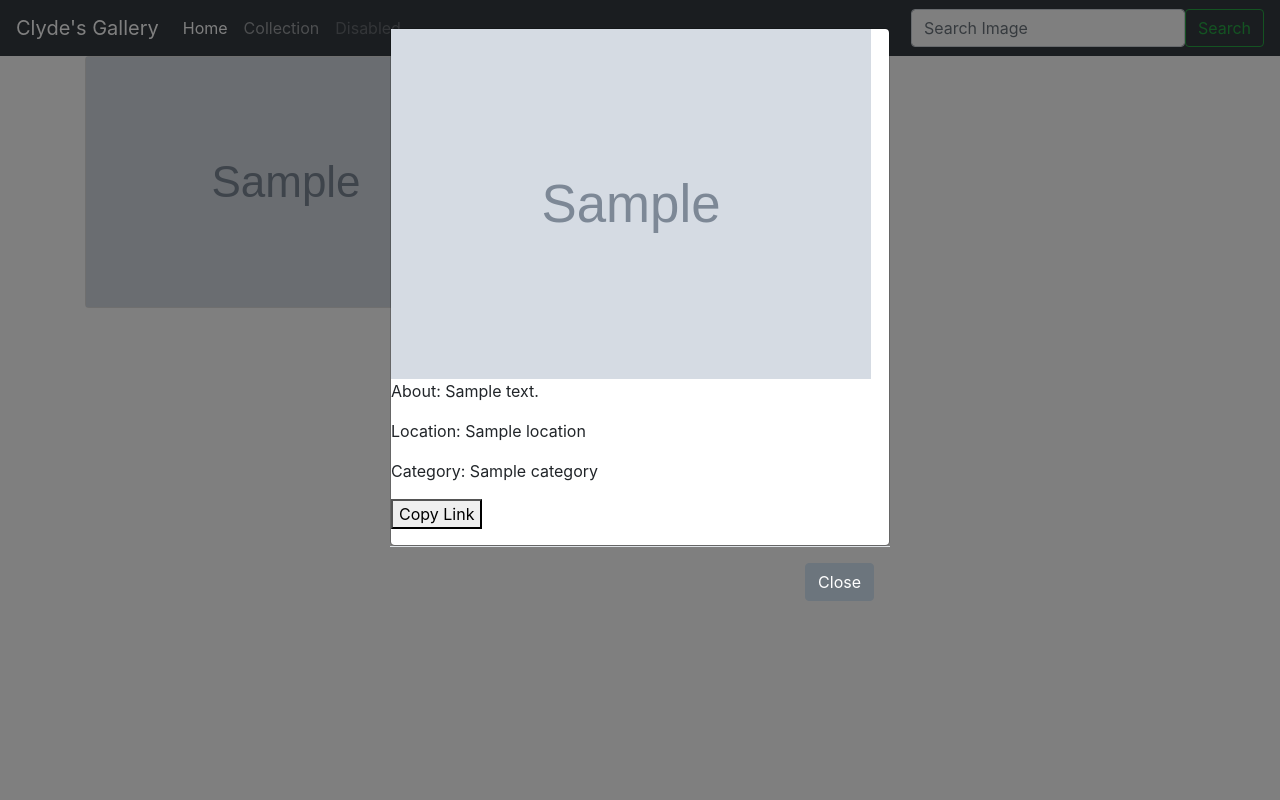
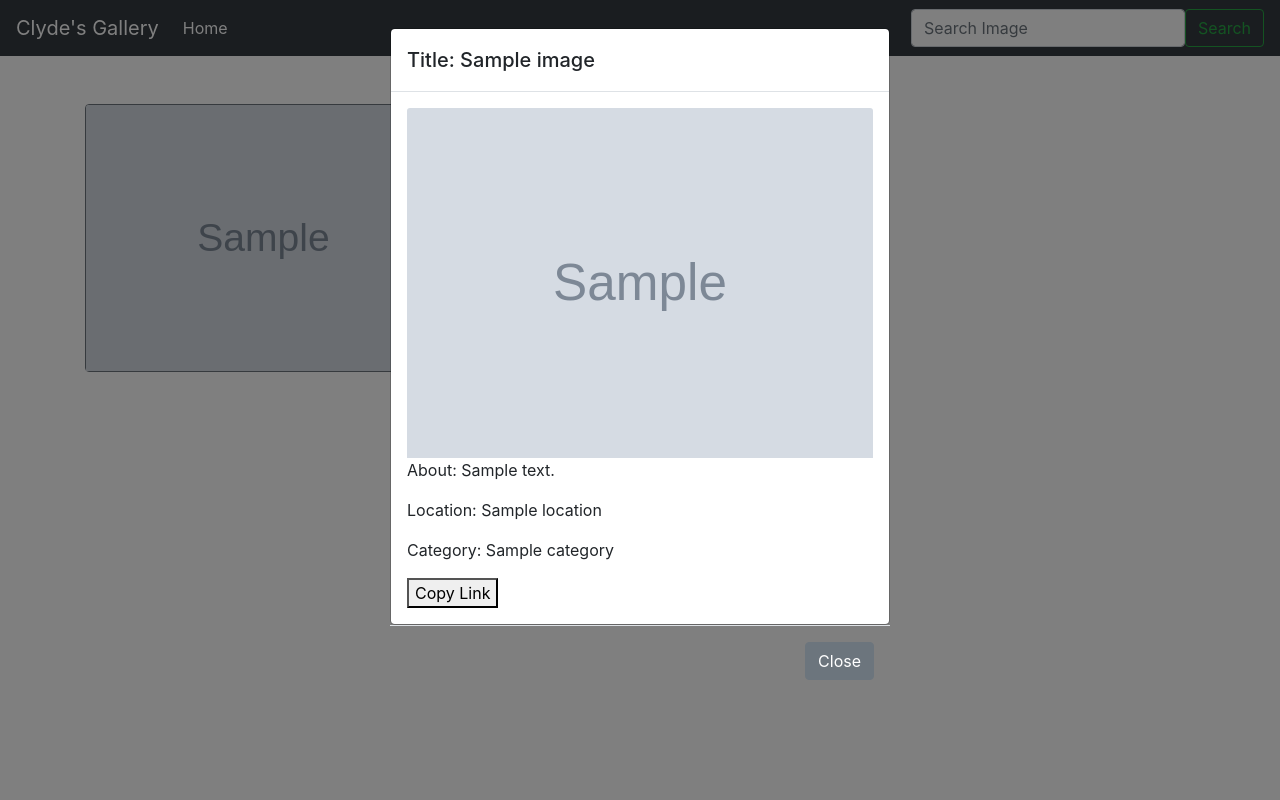
Before and after one commit to oodennis20/My-Gallery, a Django app: template images/templates/all-images.html in a window 1280 px wide, after a click that opens the changed part. Run offline with Django 3.2, Linux system fonts and the light colour scheme; the template is opened without the code that fills it: most values are stand-ins (such as "Sample title", 1, 10 or a date in 2020); grey boxes marked "Sample" are stand-in pictures; some libraries are stand-ins or nearby versions.

Commit message:
images displaying well,attempting id route

```diff
--- a/images/templates/all-images.html
+++ b/images/templates/all-images.html
@@ -1,12 +1,14 @@
 {%extends 'base.html'%}
 {% block content %}
 {{block.super}}
+<br>
+<br>
 <div class="container">
     <div class="card-columns">
         {% for image in images %}
         <!--Display image Image images  -->
-        <div class="card">
-            <img src="{{image.gallery_image.url}}" data-target="#extraModal{{image.id}}" data-toggle="modal" style="width:400px;height:250px;">
+        <div class="card border-secondary">
+            <img class="card-img-top" class="img-responsive" src="{{image.gallery_image.url}}" data-target="#extraModal{{image.id}}" data-toggle="modal" size="100px200">
         </div>
 
         {% endfor %}
@@ -21,16 +23,19 @@
     aria-hidden="true">
     <div class="modal-dialog" role="document">
         <div class="modal-content">
-            <img src="{{image.gallery_image.url}}" data-target="#extraModal{{image.id}}" data-toggle="modal"
-                style="width:480px;height:350px;">
-            <!-- <h5 class="modal-title" id="exampleModalLongTitle">Title: {{image.name}}</h5> -->
+            <div class="modal-header">
+                <h5 class="modal-title" id="exampleModalLongTitle">Title: {{image.name}}</h5>
+            </div>
+            <div class="modal-body">
+                <img class="card-img-top" class="img-responsive" src="{{image.gallery_image.url}}" size="100px200">
                 <p>About: {{image.description}}</p>
                 <p>Location: {{image.location}}</p>
                 {% for category in image.categories.all %}
-            <p> Category: {{ category.name }} <p>
+                <p> Category: {{ category.name }} </p>
                 {% endfor %}
                 <!-- The button used to copy the text -->
                 <button onclick="myFunction()">Copy Link</button>
+            </div>
         </div>
         <div class="modal-footer">
             <button type="button" class="btn btn-secondary" data-dismiss="modal">Close</button>
--- a/images/templates/base.html
+++ b/images/templates/base.html
@@ -12,7 +12,7 @@
   <title> Clyde's Gallery </title>
   {% endif %}
 
-
+  <script data-require="jquery@*" data-semver="2.2.0" src="https://ajax.googleapis.com/ajax/libs/jquery/2.2.0/jquery.min.js"></script>
   {% block styles %}
   {% bootstrap_css %}
   <link rel="stylesheet" href="{% static 'css/baseimages.css' %}">
@@ -26,6 +26,7 @@
 
   {% block scripts %}
   <script src="https://ajax.googleapis.com/ajax/libs/jquery/3.2.1/jquery.min.js"></script>
+  <script src="{% static 'js/script.js' %}"></script>
   {% bootstrap_javascript %}
   {% endblock %}
 </body>
--- a/images/templates/navbar.html
+++ b/images/templates/navbar.html
@@ -19,19 +19,13 @@
                 <li class="nav-item active">
                     <a class="nav-link" href="/">Home <span class="sr-only">(current)</span></a>
                 </li>
-        <li class="nav-item">
-          <a class="nav-link" href="#">Collection</a>
-        </li>
-
-        <li class="nav-item">
-          <a class="nav-link disabled" href="#">Disabled</a>
-        </li>
             </ul>
-      <form class="form-inline my-2 my-lg-0"role="search" action="{% url 'search_results' %}">
+            <form class="form-inline my-2 my-lg-0" role="search" action="{% url 'search_results' %}">
                 <input type="text" class="form-control" placeholder="Search Image" name="image">
                 <button class="btn btn-outline-success my-2 my-sm-0" type="submit">Search</button>
             </form>
         </div>
     </nav>
 </body>
+
 </html>
--- a/images/urls.py
+++ b/images/urls.py
@@ -5,7 +5,8 @@ from django.conf.urls.static import static
 
 urlpatterns = [
     url(r'^$', views.home,name='home'),
-    url(r'^search/', views.search_results, name='search_results')
+    url(r'^search/', views.search_results, name='search_results'),
+    url(r'^image/(\d+)',views.image,name ='image')
 ]
 
 if settings.DEBUG:
--- a/static/css/baseimages.css
+++ /dev/null
@@ -1,5 +0,0 @@
-.row::after {
-    content: "";
-    clear: both;
-    display: table;
-  }
```
Also changed, not shown: images/templates/image.html (+22 -6 lines), images/views.py (+7 -0 lines). Lines whose indentation alone changed are shown as unchanged.
